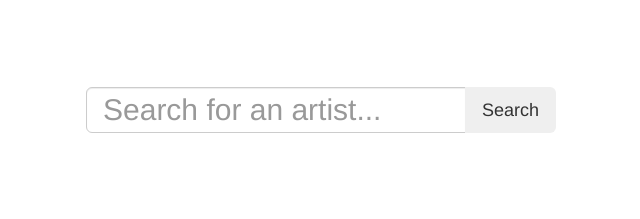
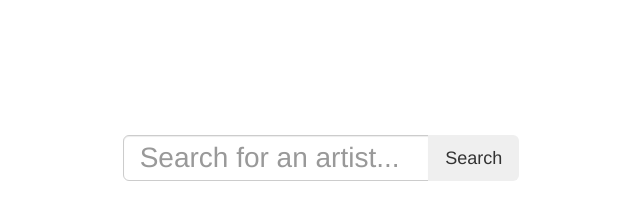
Before and after one commit to clintworrell/g26-Module-1-project, a plain HTML site: page index.html in a window 1280 px wide. Shown: the part 63-282 px from the top of the page, without its empty margins (319-959 px from the left). Drawn offline with nearby package versions, Linux system fonts and the light colour scheme.

Commit message:
Change search input text size to use ems instead of pxs; change how the search box is positioned

```diff
--- a/style.css
+++ b/style.css
@@ -3,19 +3,9 @@
 }
 
 #artist-search-col-center {
-  width: 500px;
-  height: 500px;
-
-	position: absolute;
-	top:0;
-	bottom: 0;
-	left: 0;
-	right: 0;
-
-	margin: auto;
-  font-size: 40px;
+  margin-top: 10%;
 }
 
 #artist-search-input {
-  font-size: 30px;
+  font-size: 2em;
 }
```
